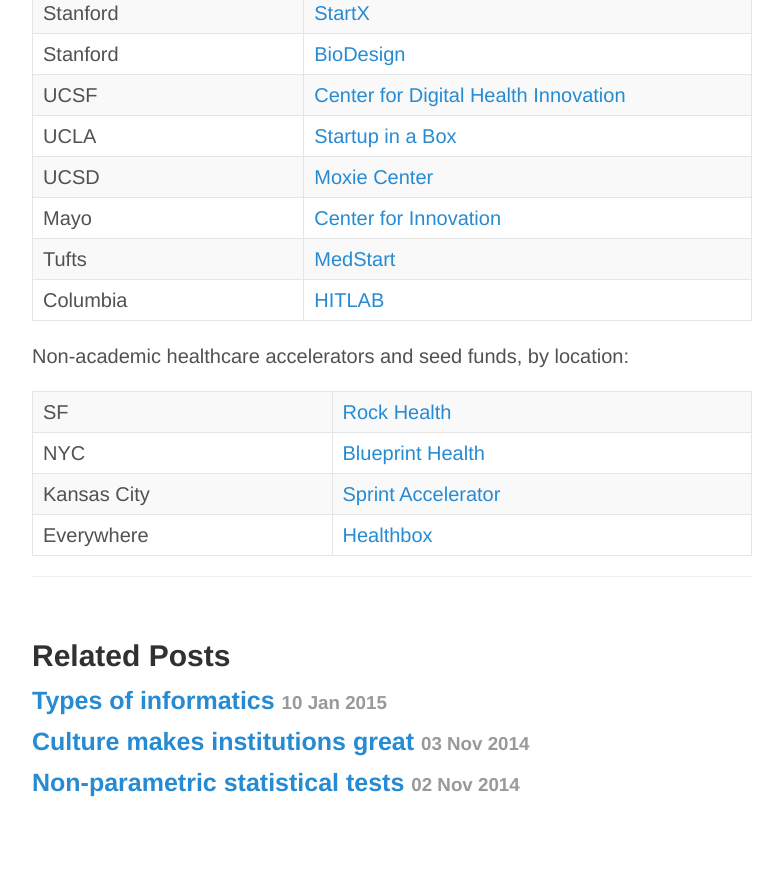
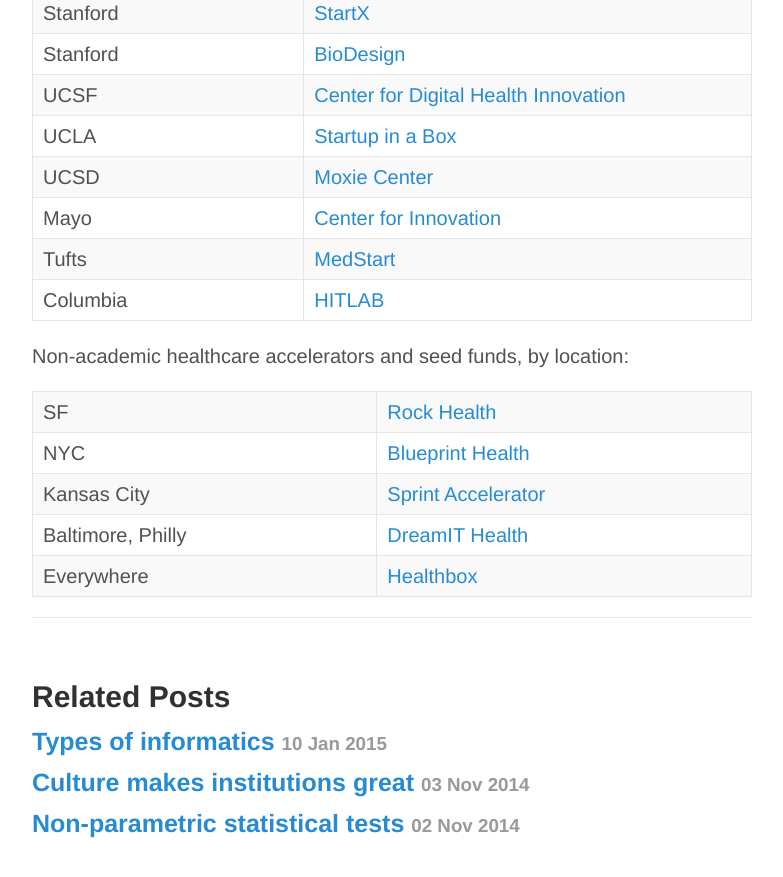
Before and after one commit to erikr/erikr.github.io, a Jekyll site: the page built from _posts/2015-01-17-innovation-groups-at-academic-medical-centers.md, in a window 1280 px wide and 900 px high, scrolled down 1185 px. Shown: the top 877 px of the window, without its empty margins (248-1031 px from the left). Built offline with Jekyll 4.4.1, drawn with Linux system fonts in a browser that asks for light colours; nearby versions of some CDN libraries.

Commit message:
updated list of startup resources

```diff
--- a/_posts/2015-01-17-innovation-groups-at-academic-medical-centers.md
+++ b/_posts/2015-01-17-innovation-groups-at-academic-medical-centers.md
@@ -38,4 +38,5 @@
 SF | [Rock Health](http://rockhealth.com/)
 NYC | [Blueprint Health](http://www.blueprinthealth.org/)
 Kansas City | [Sprint Accelerator](http://sprintaccel.com/)
+Baltimore, Philly | [DreamIT Health](http://www.dreamithealth.com/)
 Everywhere | [Healthbox](https://www.healthbox.com/)
```
